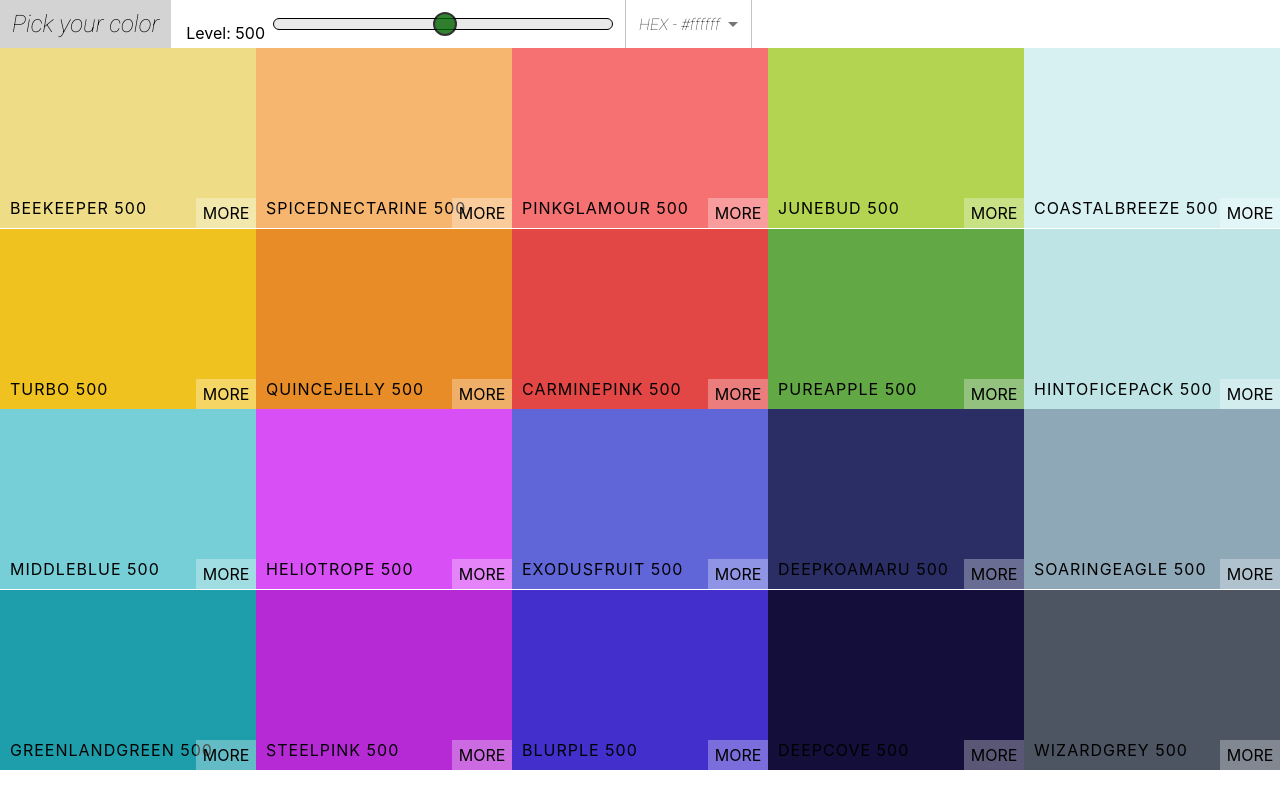
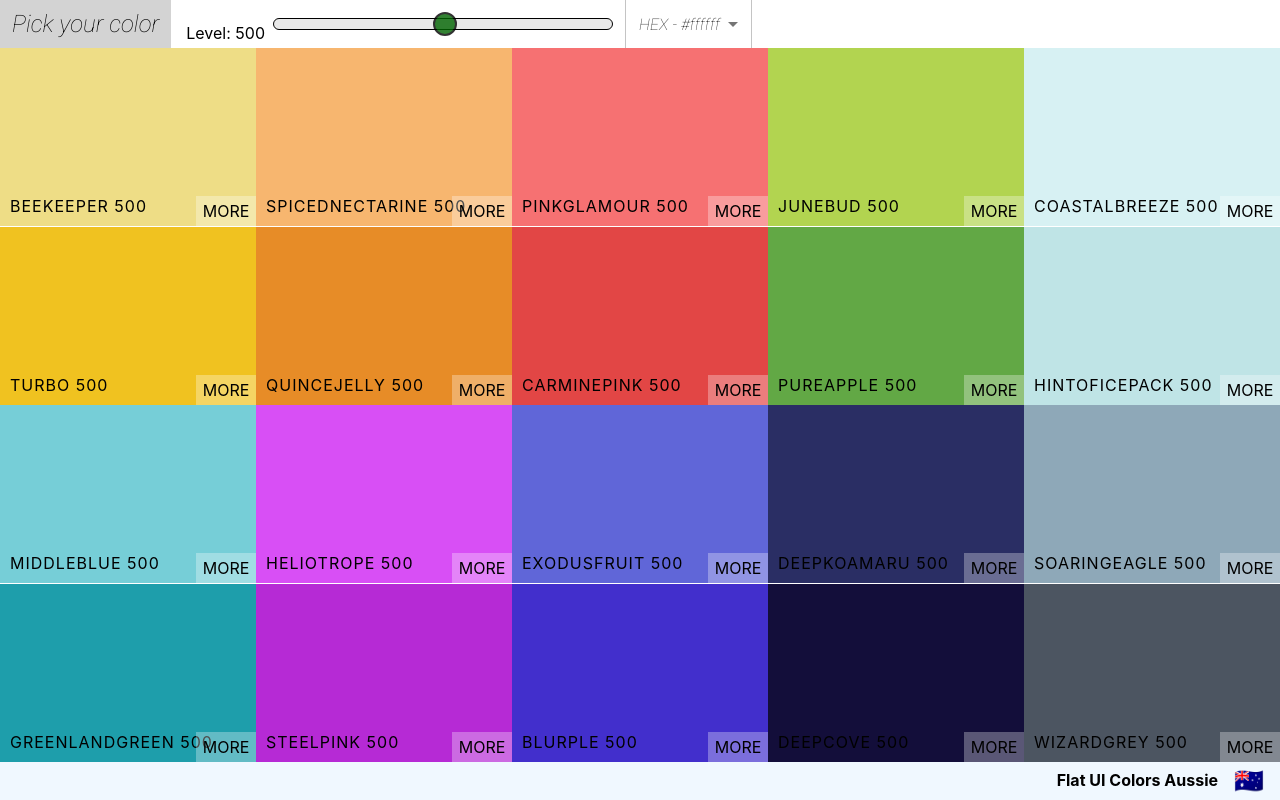
Before and after one commit to oneandthebest/colourful-world, a React (Create React App) app: page / in a window 1280 px wide. Built offline with nearby package versions, Linux system fonts and the light colour scheme.

Commit message:
upload error

```diff
--- a/src/Palette.css
+++ b/src/Palette.css
@@ -1,7 +1,23 @@
 .Palette {
   height: 100vh;
+  display: flex;
+  flex-direction: column;
 }
 
 .PaletteColors {
   height: 90%;
 }
+
+.PaletteFooter {
+  background-color: aliceblue;
+  height: 5vh;
+  display: flex;
+  justify-content: flex-end;
+  align-items: center;
+  font-weight: bold;
+}
+
+.emoji {
+  font-size: 1.5rem;
+  margin: 1rem;
+}
--- a/src/Palette.js
+++ b/src/Palette.js
@@ -14,16 +14,21 @@
     this.setState({ level });
   }
   changeFormat(value) {
-    this.setState({format:value})
+    this.setState({ format: value });
   }
   render() {
-    const { colors } = this.props.palette;
+    const { colors, paletteName, emoji} = this.props.palette;
     const { level, format } = this.state;
-    const colorBoxes = colors[level].map((color) => <ColorBox background={color[format]} name={color.name} />);
+    const colorBoxes = colors[level].map((color) => <ColorBox background={color[format]} name={color.name} key={color.id}
+    />);
     return (
       <div className='Palette'>
         <Navbar level={level} changeLevel={this.changeLevel} handleChange={this.changeFormat} />
+
         <div className='PaletteColors'>{colorBoxes}</div>
+        <footer className='PaletteFooter'>{paletteName}
+        <span className='emoji'>{emoji}</span>
+        </footer>
       </div>
     );
   }
```
